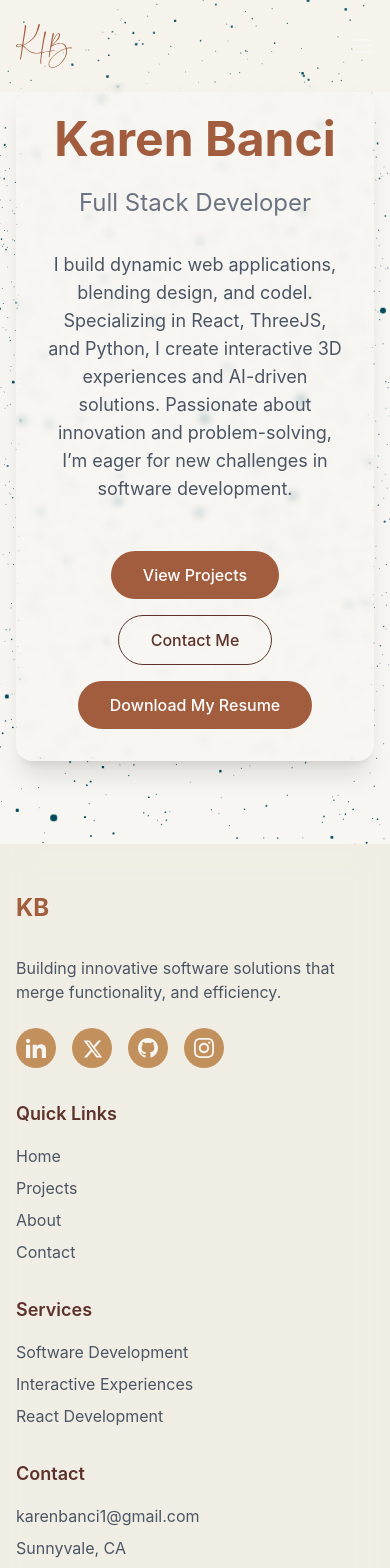
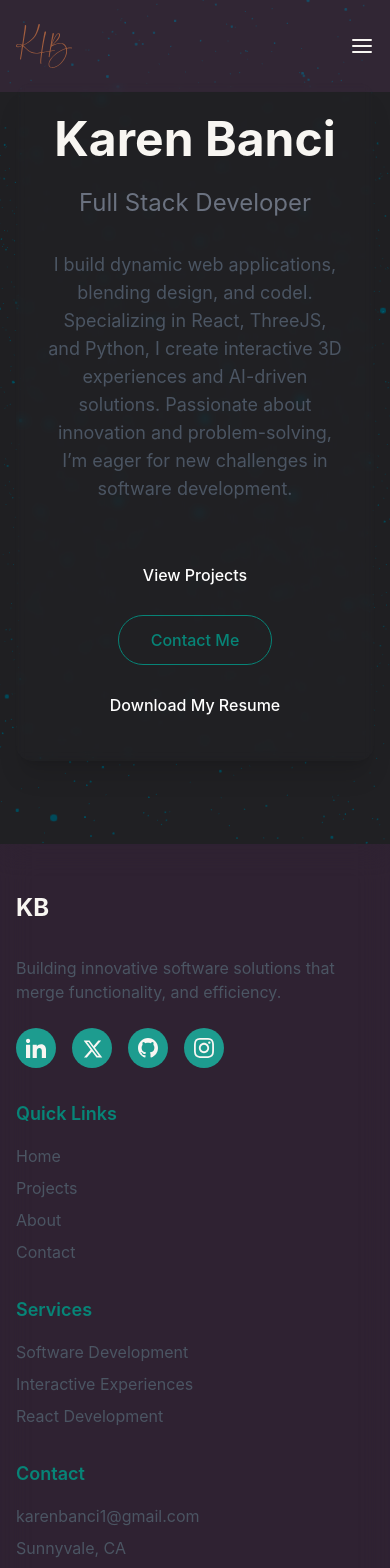
Before and after one commit to karenbanci/karen-website, a React (Create React App) app: page / in a window 390 px wide. Shown: the top 1568 px of the page. Built offline with nearby package versions, Linux system fonts and the light colour scheme; no server answers.

Commit message:
feat: update color scheme and styles across components for improved aesthetics and consistency

```diff
--- a/src/App.css
+++ b/src/App.css
@@ -1,20 +1,10 @@
-.App {
-  text-align: center;
-}
-
-.App-logo {
-  height: 40vmin;
-  pointer-events: none;
-}
-
-@media (prefers-reduced-motion: no-preference) {
-  .App-logo {
-    animation: App-logo-spin infinite 20s linear;
-  }
+:root {
+  --primary-color: #393b43;
+  --secondary-color: #61dafb;
 }
 
 .App-header {
-  background-color: #f9f6f3;
+  background-color: #202023;
   min-height: 100vh;
   display: flex;
   flex-direction: column;
--- a/src/components/BtnResume.tsx
+++ b/src/components/BtnResume.tsx
@@ -5,7 +5,7 @@ const BtnResume = () => {
       target="_blank"
       rel="noreferrer"
       className="px-8 py-3 rounded-full bg-primary-600 text-white font-medium
-            hover:shadow-lg hover:text-gray-600 hover:bg-primary-100 hover:shadow-primary-900 transition-all duration-300 inline-block"
+            hover:shadow-lg hover:text-gray-600 hover:bg-primary-100 hover:shadow-primary-400 transition-all duration-300 inline-block"
     >
       Download My Resume
     </a>
--- a/src/components/Footer.tsx
+++ b/src/components/Footer.tsx
@@ -4,7 +4,7 @@ export default function Footer() {
   const year = new Date().getFullYear();
 
   return (
-    <footer className="py-12 px-4 md:px-8 relative z-10 backdrop-blur-lg bg-secondary-400/10">
+    <footer className="py-12 px-4 md:px-8 relative z-10 backdrop-blur-lg bg-secondary-300/10">
       <div className="container mx-auto">
         <div className="grid grid-cols-1 md:grid-cols-4 gap-8 mb-12">
           <div>
@@ -47,7 +47,7 @@ export default function Footer() {
           </div>
 
           <div>
-            <h3 className="text-lg font-semibold mb-4 text-primary-900">
+            <h3 className="text-lg font-semibold mb-4 text-primary-400">
               Quick Links
             </h3>
             <ul className="space-y-2">
@@ -87,7 +87,7 @@ export default function Footer() {
           </div>
 
           <div>
-            <h3 className="text-lg font-semibold mb-4 text-primary-900">
+            <h3 className="text-lg font-semibold mb-4 text-primary-400">
               Services
             </h3>
             <ul className="space-y-2">
@@ -104,7 +104,7 @@ export default function Footer() {
           </div>
 
           <div>
-            <h3 className="text-lg font-semibold mb-4 text-primary-900">
+            <h3 className="text-lg font-semibold mb-4 text-primary-400">
               Contact
             </h3>
             <ul className="space-y-2">
@@ -174,7 +174,7 @@ function SocialIcon({ href, ariaLabel, children }: SocialIconProps) {
     <a
       href={href}
       aria-label={ariaLabel}
-      className="w-10 h-10 rounded-full bg-primary-400 flex items-center justify-center hover:bg-gradient-to-r from-primary-100 to-primary-900 transition-colors"
+      className="w-10 h-10 rounded-full bg-primary-300 flex items-center justify-center hover:bg-gradient-to-r from-primary-100 to-primary-400 transition-colors"
     >
       <svg className="w-5 h-5" fill="currentColor" viewBox="0 0 24 24">
         {children}
@@ -188,7 +188,7 @@ function SocialIconAugmented({ href, ariaLabel, children }: SocialIconProps) {
     <a
       href={href}
       aria-label={ariaLabel}
-      className="w-10 h-10 rounded-full bg-primary-400 flex items-center justify-center hover:bg-gradient-to-r from-primary-100 to-primary-900 transition-colors"
+      className="w-10 h-10 rounded-full bg-primary-300 flex items-center justify-center hover:bg-gradient-to-r from-primary-100 to-primary-400 transition-colors"
     >
       <svg
         className="w-5 h-5"
--- a/src/components/Navbar.tsx
+++ b/src/components/Navbar.tsx
@@ -28,7 +28,7 @@ export default function Navbar() {
     <nav
       className={`fixed w-full z-50 transition-all duration-300 ${
         isScrolled || isMenuOpen
-          ? "py-4 backdrop-blur-lg bg-secondary-400/10"
+          ? "py-4 backdrop-blur-lg bg-secondary-300/10"
           : "py-6 bg-secondary-200/10"
       }`}
     >
@@ -162,7 +162,7 @@ function NavLink({ to, isActive, children }: NavLinkProps) {
       className={`relative font-medium transition-colors text-lg ${
         isActive
           ? "text-primary-600"
-          : "text-primary-900 hover:text-primary-400"
+          : "text-primary-400 hover:text-primary-300"
       }`}
     >
       {children}
--- a/src/index.css
+++ b/src/index.css
@@ -8,7 +8,7 @@
 
 body {
   color: rgb(var(--foreground-rgb));
-  background-color: rgb(248, 246, 242);
+  background-color: #202023;
   margin: 0;
   font-family: -apple-system, BlinkMacSystemFont, "Segoe UI", "Roboto", "Oxygen",
     "Ubuntu", "Cantarell", "Fira Sans", "Droid Sans", "Helvetica Neue",
--- a/src/pages/Home.tsx
+++ b/src/pages/Home.tsx
@@ -87,13 +87,13 @@ export default function Home() {
             <Link
               to="/projects"
               className="px-8 py-3 rounded-full bg-primary-600 text-white font-medium
-            hover:shadow-lg hover:text-gray-600 hover:bg-primary-100 hover:shadow-primary-900 transition-all duration-300"
+            hover:shadow-lg hover:text-gray-600 hover:bg-primary-100 hover:shadow-primary-400 transition-all duration-300"
             >
               View Projects
             </Link>
             <Link
               to="/contact"
-              className="px-8 py-3 rounded-full border border-primary-900 text-primary-900 font-medium
+              className="px-8 py-3 rounded-full border border-primary-400 text-primary-400 font-medium
             hover:border-primary-600 hover:text-primary-600 transition-all duration-300"
             >
               Contact Me
--- a/src/pages/ProjectDetail.tsx
+++ b/src/pages/ProjectDetail.tsx
@@ -254,7 +254,7 @@ export default function ProjectDetail() {
       <div className="container mx-auto max-w-6xl">
         <Link
           to="/projects"
-          className="inline-flex items-center text-primary-900 hover:text-white mb-8 transition-colors"
+          className="inline-flex items-center text-primary-400 hover:text-white mb-8 transition-colors"
         >
           <svg
             xmlns="http://www.w3.org/2000/svg"
@@ -287,7 +287,7 @@ export default function ProjectDetail() {
             {project.tags.map((tag: string, index: number) => (
               <span
                 key={index}
-                className="text-sm px-3 py-1 rounded-full bg-secondary-400 text-accent-800"
+                className="text-sm px-3 py-1 rounded-full bg-secondary-300 text-accent-800"
               >
                 {tag}
               </span>
@@ -413,29 +413,29 @@ export default function ProjectDetail() {
             </div>
 
             <div className="backdrop-blur-sm bg-makara-50/30 p-6 rounded-xl">
-              <h3 className="text-xl font-semibold mb-4 pb-2 border-b border-gray-700 text-primary-900">
+              <h3 className="text-xl font-semibold mb-4 pb-2 border-b border-gray-700 text-primary-400">
                 Project Details
               </h3>
 
               <div className="space-y-4">
                 <div>
                   <p className="text-primary-600 text-sm mb-1">Client</p>
-                  <p className="text-primary-400 ">{project.client}</p>
+                  <p className="text-primary-300 ">{project.client}</p>
                 </div>
 
                 <div>
                   <p className="text-primary-600 text-sm mb-1">Year</p>
-                  <p className="text-primary-400 ">{project.year}</p>
+                  <p className="text-primary-300 ">{project.year}</p>
                 </div>
 
                 <div>
                   <p className="text-primary-600 text-sm mb-1">Duration</p>
-                  <p className="text-primary-400 ">{project.duration}</p>
+                  <p className="text-primary-300 ">{project.duration}</p>
                 </div>
 
                 <div>
                   <p className="text-primary-600 text-sm mb-1">Role</p>
-                  <p className="text-primary-400 ">{project.role}</p>
+                  <p className="text-primary-300 ">{project.role}</p>
                 </div>
 
                 {project.link && (
@@ -447,7 +447,7 @@ export default function ProjectDetail() {
                       href={project.link}
                       target="_blank"
                       rel="noopener noreferrer"
-                      className="text-secondary-800 hover:text-secondary-600 flex items-center"
+                      className="text-secondary-400 hover:text-secondary-400 flex items-center"
                     >
                       Visit Site
                       <svg
@@ -470,7 +470,7 @@ export default function ProjectDetail() {
           </motion.div>
 
           <motion.div variants={fadeIn} className="mb-16">
-            <h2 className="text-2xl font-bold mb-6 text-primary-900">
+            <h2 className="text-2xl font-bold mb-6 text-primary-400">
               About this project
             </h2>
             <div className="text-gray-600 space-y-4">
--- a/src/pages/Projects.tsx
+++ b/src/pages/Projects.tsx
@@ -99,13 +99,13 @@ const staggerContainer = {
 const ProjectCard = ({ project, index }: { project: any; index: number }) => {
   return (
     <motion.div
-      className="bg-secondary-600/20 backdrop-blur-sm rounded-xl overflow-hidden shadow-xl hover:shadow-pink-500/10 transition-all duration-300"
+      className="bg-secondary-400/20 backdrop-blur-sm rounded-xl overflow-hidden shadow-xl hover:shadow-pink-500/10 transition-all duration-300"
       variants={fadeIn}
       whileHover={{ y: -10, transition: { duration: 0.2 } }}
     >
       <Link
         to={`/project/${project.id}`}
-        className="inline-block text-sm font-medium text-primary-900 hover:text-primary-600 transition-colors w-full"
+        className="inline-block text-sm font-medium text-primary-400 hover:text-primary-600 transition-colors w-full"
       >
         <div className="relative h-48 overflow-hidden">
           {/\.(mp4|webm|ogg|mov)$/i.test(project.image) ? (
@@ -133,7 +133,7 @@ const ProjectCard = ({ project, index }: { project: any; index: number }) => {
       </Link>
 
       <div className="p-6">
-        <h3 className="text-xl font-bold mb-2 text-primary-900">
+        <h3 className="text-xl font-bold mb-2 text-primary-400">
           {project.title}
         </h3>
         <p className="text-gray-600 mb-4 text-sm">{project.description}</p>
@@ -142,7 +142,7 @@ const ProjectCard = ({ project, index }: { project: any; index: number }) => {
           {project.tags.map((tag: string, i: number) => (
             <span
               key={i}
-              className="text-xs px-2 py-1 rounded-full bg-primary-400/50 text-primary-900"
+              className="text-xs px-2 py-1 rounded-full bg-primary-300/50 text-primary-400"
             >
               {tag}
             </span>
@@ -151,7 +151,7 @@ const ProjectCard = ({ project, index }: { project: any; index: number }) => {
 
         <Link
           to={`/project/${project.id}`}
-          className="inline-block text-sm font-medium text-primary-600 hover:text-secondary-800 transition-colors"
+          className="inline-block text-sm font-medium text-primary-600 hover:text-secondary-400 transition-colors"
         >
           View Details →
         </Link>
@@ -172,7 +172,7 @@ export default function Projects() {
           className="mb-16 text-center"
         >
           <motion.h1
-            className="text-4xl md:text-5xl font-bold mb-6 mt-20 text-primary-900"
+            className="text-4xl md:text-5xl font-bold mb-6 mt-20 text-primary-400"
             variants={fadeIn}
           >
             My Projects
--- a/tailwind.config.js
+++ b/tailwind.config.js
@@ -5,20 +5,22 @@ module.exports = {
     extend: {
       colors: {
         primary: {
-          100: "#efe4d6",
-          400: "#c2905d",
-          600: "#a15d3e",
-          900: "#5c322b",
+          100: "#39B0A3",
+          200: "#39B0A3",
+          300: "#1D9C8F",
+          400: "#078477",
         },
         secondary: {
-          100: "#ece9db",
-          200: "#dbd5bb",
-          400: "#ada36e",
-          600: "#777040",
-          800: "#324516",
+          100: "#E391E3",
+          200: "#CD5FCD",
+          300: "#B63BB6",
+          400: "#8A078A",
         },
         accent: {
-          800: "#10282F",
+          800: "#FFF4A3",
+          900: "#FFEE76",
+          1000: "#FFEA53",
+          950: "#FBE22F",
         },
       },
     },
```
